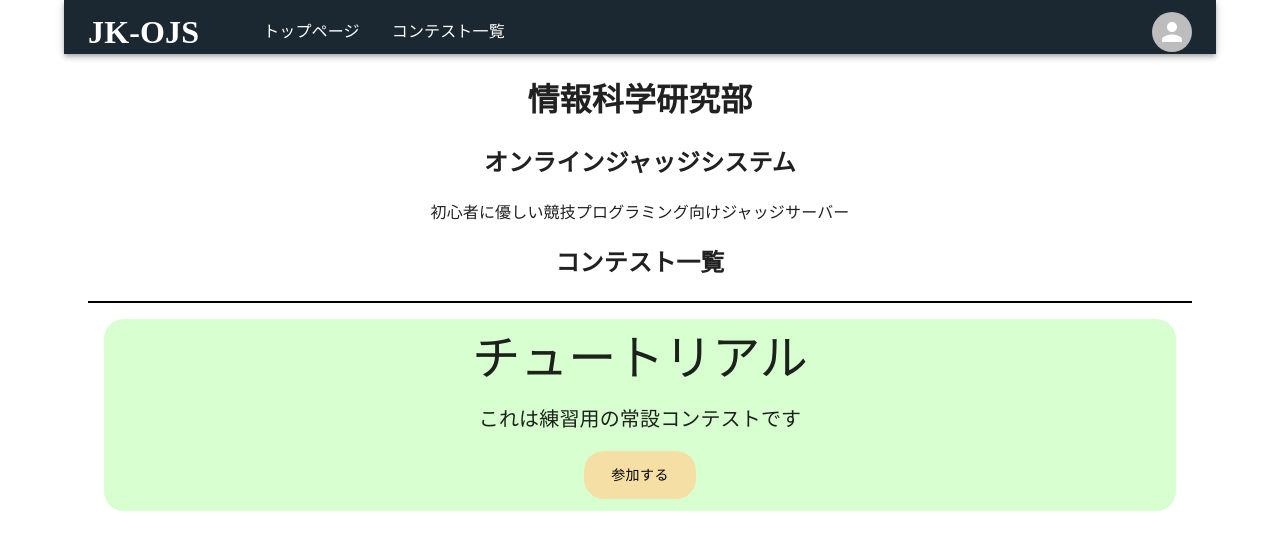
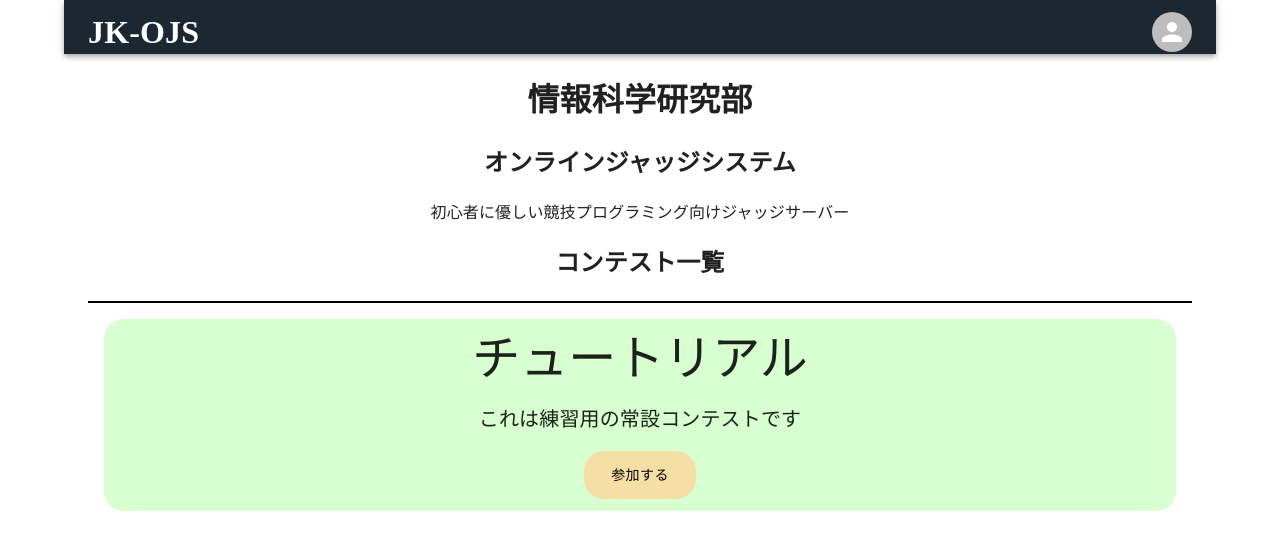
Before and after one commit to mct-joken/jkojs-front, a React (Vite) app: page / in a window 1280 px wide. Shown: the top 550 px of the page. Built offline with nearby package versions, Linux system fonts and the light colour scheme; what markdown-it-katex would draw is missing.

Commit message:
chore/レイアウト変更

```diff
--- a/src/components/header.tsx
+++ b/src/components/header.tsx
@@ -10,10 +10,11 @@ import Typography from "@mui/material/Typography";
 
 
 
-const link = {
+const title = {
     color:'#FFF',
     textDecoration: 'none',
     marginRight: '2em',
+    flexGrow: 1,
 }
 
 const settings = ['ログイン']
@@ -34,18 +35,7 @@ export function Header() {
                     display: 'flex',
                     fontFamily: 'IBM Plex Sans'
                 }}>
-                    <Link to='/' style={link}><h1>JK-OJS</h1></Link>
-
-                    <ul style={{
-                        listStyle: 'none',
-                        display: 'flex',
-                        paddingLeft: '2em',
-                        flexGrow: 1
-                    }}>
-                        <li><Link to='/' style={link}>トップページ</Link></li>
-                        <li><Link to='contests' style={link}>コンテスト一覧</Link></li>
-                    </ul>
-
+                    <Link to='/' style={title}><h1>JK-OJS</h1></Link>
 
                     {/* アカウント */}
                     <Tooltip title="アカウント">
```
